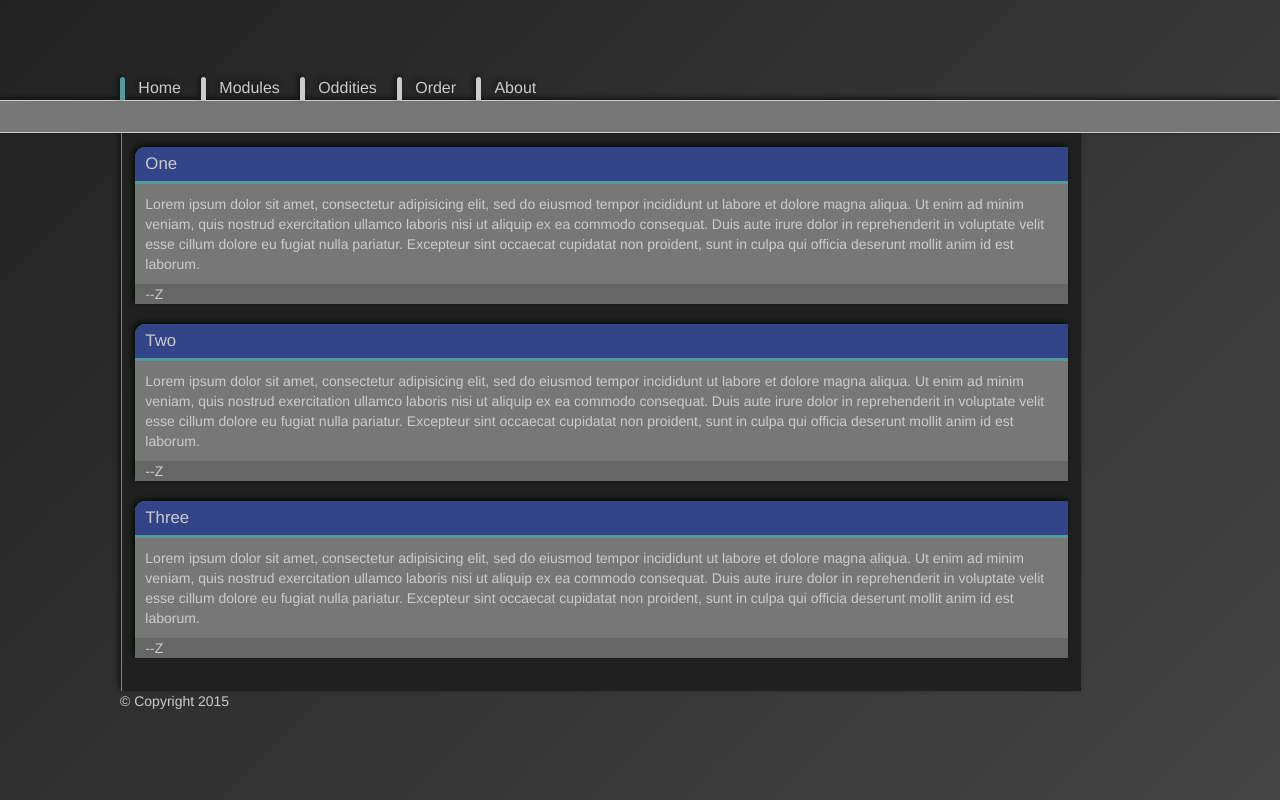
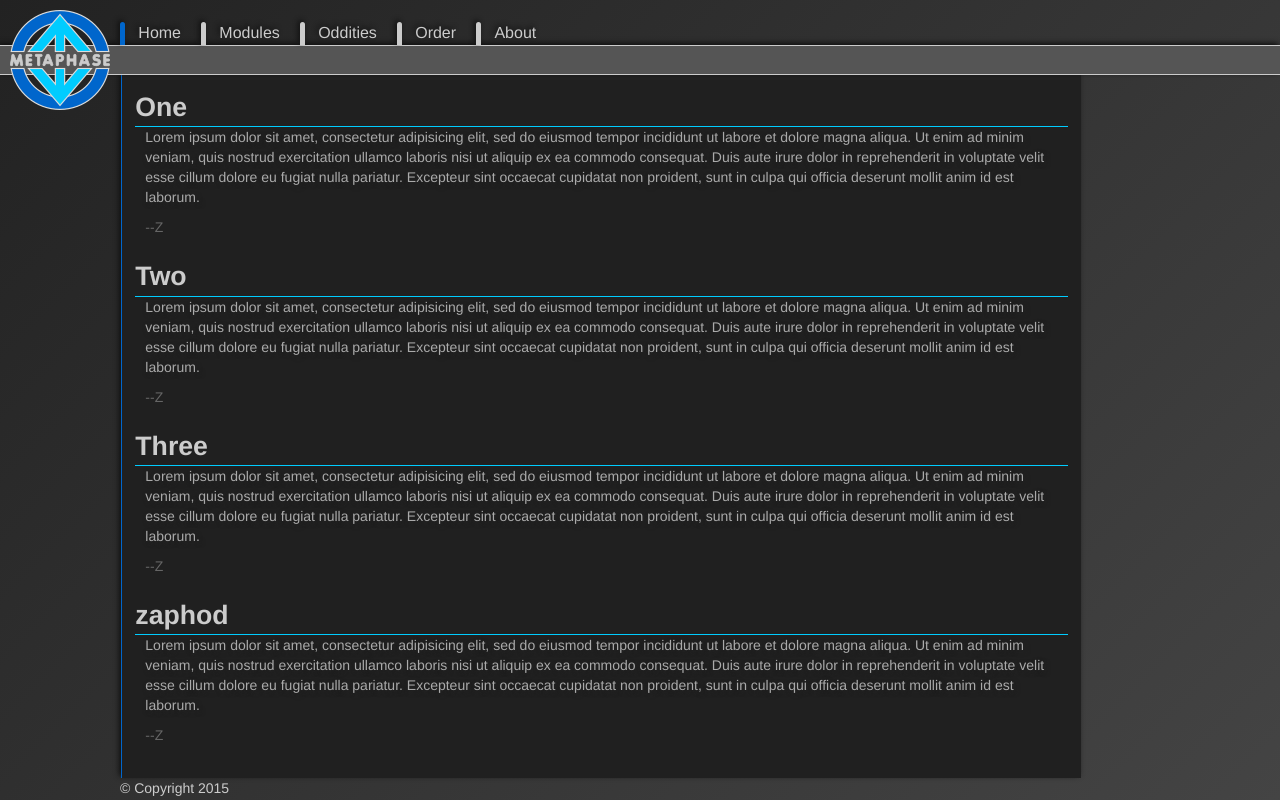
Before and after one commit to MrBZapp/MetaphaseWeb, a Flask app: page / in a window 1280 px wide. Run offline with Flask 2, Linux system fonts and the light colour scheme.

Commit message:
looks almost professional now

```diff
--- a/www/mainsite/Static/css/style.css
+++ b/www/mainsite/Static/css/style.css
@@ -1,5 +1,5 @@
 body {
-    background: linear-gradient(135deg, #222, #444);
+    background: linear-gradient(135deg, #222, #444) fixed;
     color: #ccc;
     border-color: #777;
     font: monospace;
@@ -7,7 +7,7 @@ body {
 }
 
 #layout_block {
-    padding-top: 5px;
+#    padding-top: 5px;
     min-width: 600px;
 }
 
@@ -18,7 +18,7 @@ body {
     border-left: solid;
     border-width: 1px;
     width: 75%;
-    border-color: #599;
+    border-color: #06c;
     padding: 10pt;
     margin-left: 121px;
     box-shadow:  -2px -2px 5px #111;
@@ -31,12 +31,25 @@ body {
 }
 
 #titlebar {
-    #background: url(/static/img/Metaphase_header_gray.png);
-    background-size: 726px 90px;
     background-repeat: no-repeat;
     width: 100%;
-    min-height: 95px;
+    min-height: 45px;
     position: relative;
+}
+
+
+#logo {
+   position: relative;
+   padding: 10px;
+}
+
+.tag {
+    float:left;
+    position:absolute;
+    left:0px;
+    top:0px;
+
+   padding: 10px;
 }
 
 #navigation {
@@ -70,11 +83,11 @@ body {
         box-shadow:  -2px -2px 5px #111;
     }
         .navblock:hover .nav-accent{
-            background-color: #348;
+            background-color: #048;
         }
 
         #active {
-            background-color: #599;
+            background-color: #06c;
         }
 
     .nav-caption {
@@ -95,8 +108,8 @@ body {
     border-bottom: solid;
     border-width: 1px;
     border-color: #CCC;
-    height: 25pt;
-    background-color: #777;
+    height: 30px;
+    background-color: #555;
     width: 100%;
     box-shadow:  -2px -2px 5px #111;
     z-index: 1;
@@ -118,26 +131,33 @@ body {
 .post {
     #margin-top: 10px;
     margin-bottom: 20px;
-    border-top-left-radius: 10px;
-    background-color: #777;
-    box-shadow: -2px -2px 5px #010;
+    #border-top-left-radius: 10px;
+    #background-color: #777;
+    color:#aaa;
+
+    #box-shadow: -2px -2px 5px #010;
 }
 
 .post-header {
     border-bottom: solid;
-    border-color: #599;
-    border-top-left-radius: 10px;
-    background-color: #348;
-    padding: 5px;
-    padding-left: 10px;
-    font-size: larger;
+    #border-color: #06c;
+    border-width: 1px;
+    border-color: #0cf;
+    #border-top-left-radius: 10px;
+    #background-color: #048;
+    color:#ccc;
+    font-weight: 700;
+    font-size: 20pt;
+    padding: 0px 0px 0px 0px;
 }
 
 .post .content {
-    padding: 10px;
+    padding: 0px 10px 10px 10px;
+    text-shadow: 2px 2px 5px #222 ;
 }
 
 .post .footer {
-    background-color: #666;
-    padding-left: 10px;
+    #background-color: #666;
+    color:#666;
+    padding: 0px 0px 0px 10px;
 }
--- a/www/mainsite/templates/layout_body.html
+++ b/www/mainsite/templates/layout_body.html
@@ -1,7 +1,7 @@
 <div id="submenu">
 </div>
 <div id="layout_body">
-	{% for header in ['One','Two','Three']: %}
+	{% for header in ['One','Two','Three', 'zaphod']: %}
 	<div class="post">
 		<div class="post-header">{{header|e}}</div>
 		<div class="content">
--- a/www/mainsite/templates/layout_header.html
+++ b/www/mainsite/templates/layout_header.html
@@ -1,4 +1,7 @@
 <div id="titlebar">
+	<div id="logo">
+		<img class="tag" src="{{url_for('static', filename='img/metaphase3.png')}}">
+	</div>
 	<div id="navigation">
 		<div class="navblock" id="leftpad">
 		    <div class="nav-caption"></div>
```
Also changed, not shown: www/mainsite/Static/img/LogoText.png (added), www/mainsite/Static/img/metaphase3.png (added), www/mainsite/Static/img/path4837.png (added), www/mainsite/Static/img/path6636.png (added), www/mainsite/Static/img/rect4792.png (added).
